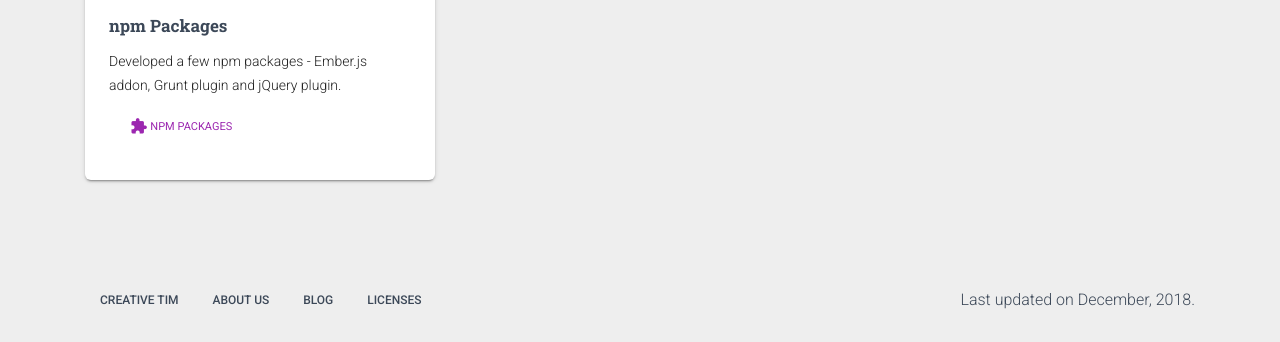
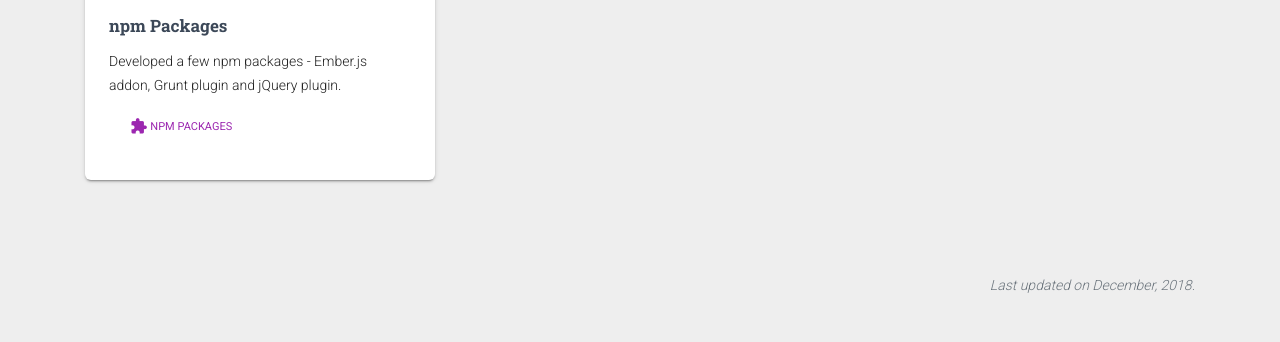
Before and after one commit to shibulijack/shibulijack.github.com, a website: page index.html in a window 1280 px wide. Shown: the part 1913-2255 px from the top of the page. Drawn offline with Linux system fonts and the light colour scheme.

Commit message:
Updated footer

```diff
--- a/index.html
+++ b/index.html
@@ -527,19 +527,9 @@
     </div>
     <footer class="footer footer-default">
       <div class="container">
-        <nav class="float-left">
-          <ul>
-            <li><a href="https://www.creative-tim.com"> Creative Tim </a></li>
-            <li>
-              <a href="https://creative-tim.com/presentation"> About Us </a>
-            </li>
-            <li><a href="http://blog.creative-tim.com"> Blog </a></li>
-            <li>
-              <a href="https://www.creative-tim.com/license"> Licenses </a>
-            </li>
-          </ul>
-        </nav>
-        <div class="copyright float-right">Last updated on December, 2018.</div>
+        <p class="float-right text-muted">
+          <i>Last updated on December, 2018.</i>
+        </p>
       </div>
     </footer>
     <!--   Core JS Files   -->
```
